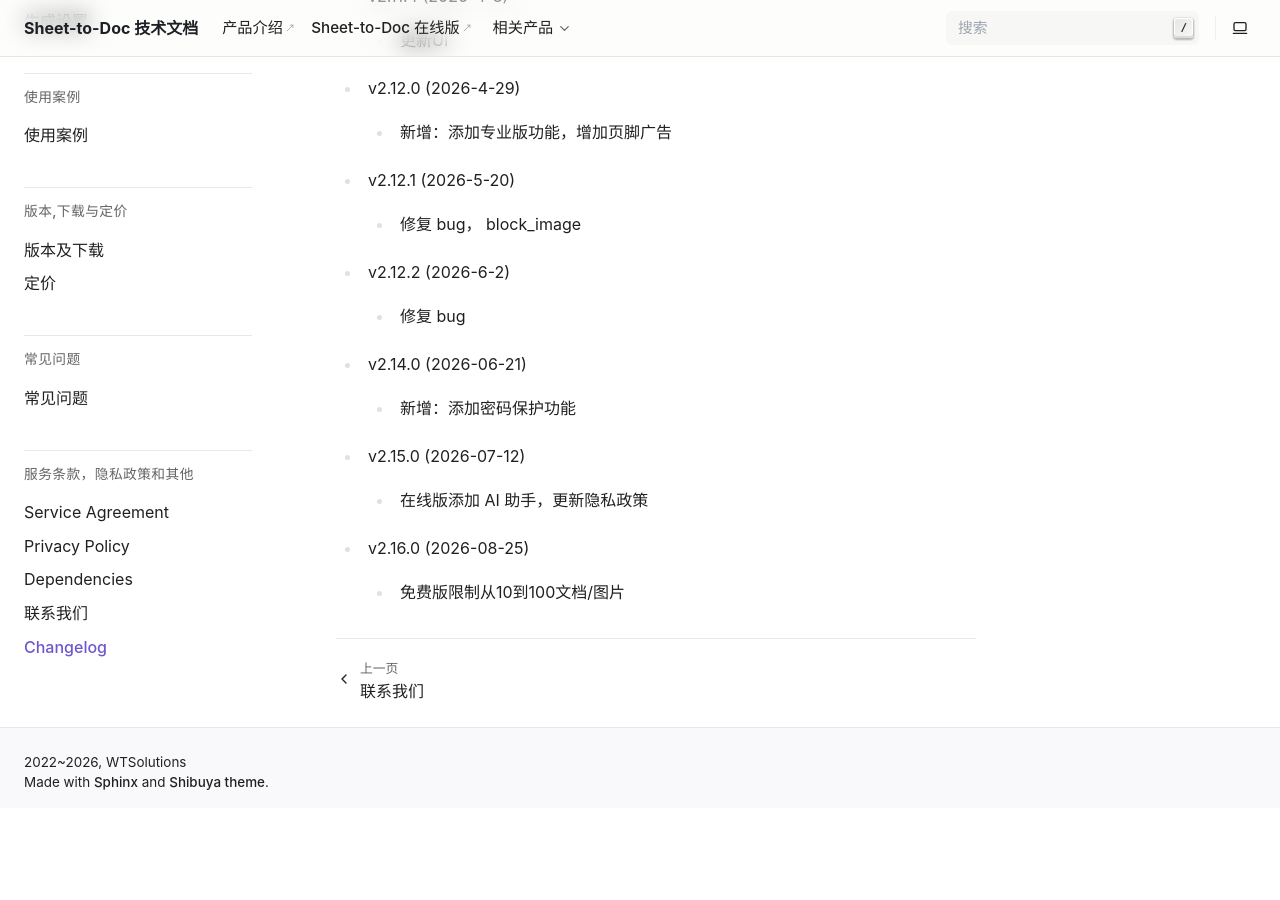
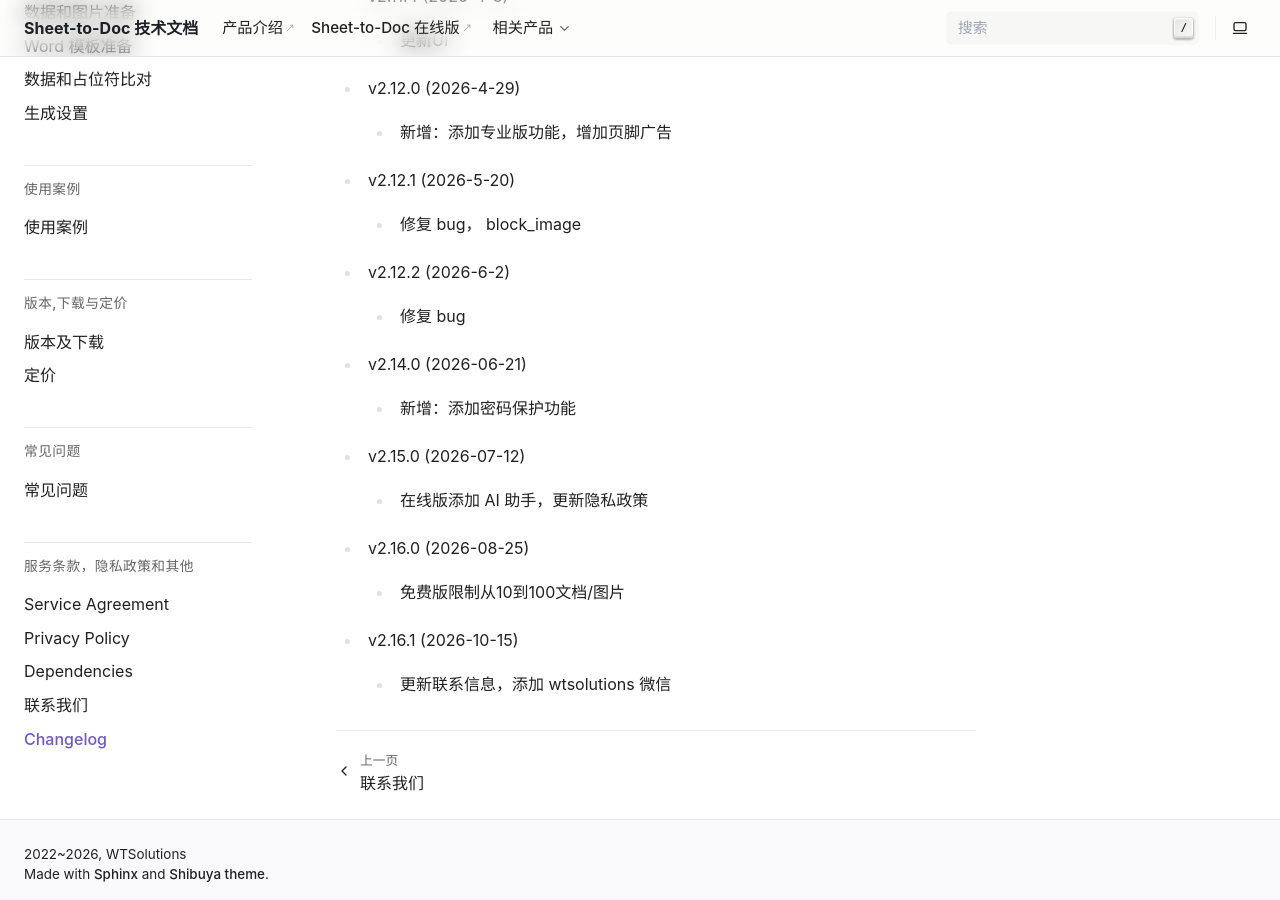
Before and after one commit to he-yang/sheet-to-doc-zh-cn, a Sphinx documentation site: the page built from source/changelog.md, in a window 1280 px wide and 900 px high, scrolled down 2146 px. Built offline with Sphinx 7.4.7, drawn with Linux system fonts in a browser that asks for light colours; before the commit the page ends 2954 px from its top, so only the background shows below that.

```diff
--- a/source/changelog.md
+++ b/source/changelog.md
@@ -95,3 +95,6 @@
 
 - v2.16.0 (2026-08-25)
   - 免费版限制从10到100文档/图片
+
+- v2.16.1 (2026-10-15)
+  - 更新联系信息，添加 wtsolutions 微信
--- a/source/conf.py
+++ b/source/conf.py
@@ -9,7 +9,7 @@
 project = 'Sheet-to-Doc 技术文档'
 copyright = '2022~2026, WTSolutions'
 author = 'WTSolutions'
-release = '2.16.0.0'
+release = '2.16.1.0'
 
 # -- General configuration ---------------------------------------------------
 # https://www.sphinx-doc.org/en/master/usage/configuration.html#general-configuration
```
Also changed, not shown: source/Contact.md (+1 -1 lines), source/FAQ.md (+1 -1 lines), source/Pricing.md (+1 -1 lines).
